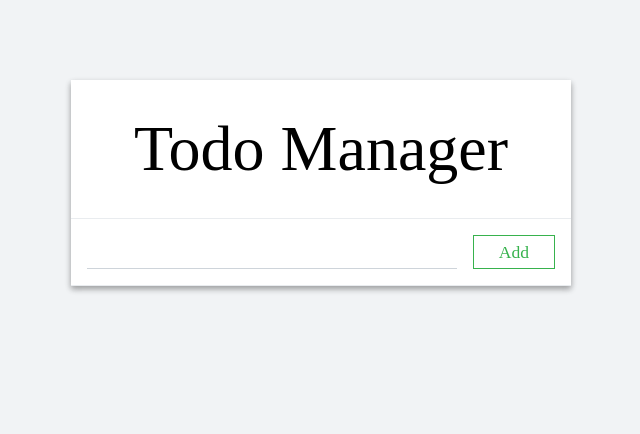
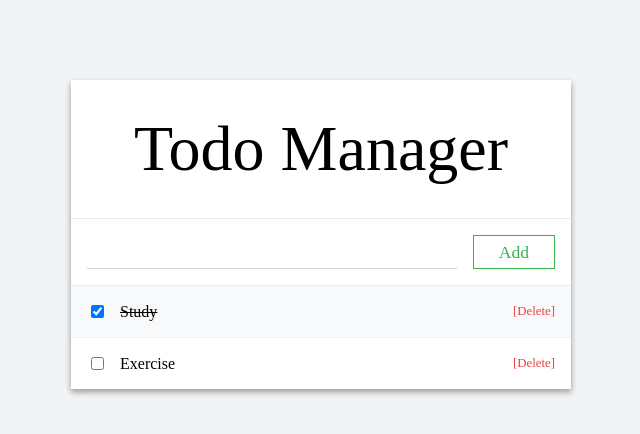
Before and after one commit to JEHYUNLIM/Todo-list-with-React, a React app: page / in a window 1280 px wide. Shown: the top 434 px of the page, without its empty margins (319-959 px from the left). Built offline with nearby package versions, Linux system fonts and the light colour scheme.

Commit message:
Add Todo Function update

```diff
--- a/src/components/App.js
+++ b/src/components/App.js
@@ -1,16 +1,60 @@
 import React, { Component } from 'react';
 import PageTemplate from './PageTemplate';
 import TodoInput from './TodoInput';
+import TodoList from './TodoList';
 
 class App extends Component {
+    state = {
+        input: '',
+        todos: [
+            {id:0, text: 'Study', done: true},
+            {id:1, text: 'Exercise', done: false}
+        ]
+    }
+
+    id = 1;
+    getId = () =>{
+        return ++this.id;
+    }
+
+    handleChange = (e) =>{
+        const {value} = e.target;
+        this.setState({
+            input: value
+        });
+    }
+
+    handleInsert = () =>{
+        const {todos, input} = this.state;
+
+        const newTodo = {
+            text: input,
+            done: false,
+            id: this.getId()
+        };
+
+        this.setState({
+            todos: [...todos, newTodo],
+            input: ''
+        });
+    }
+
     render(){
+        const {input, todos} = this.state;
+        const {
+            handleChange,
+            handleInsert
+        } = this;
+
+
         return (
             <div>
                 <PageTemplate>
-                    <TodoInput/>
+                    <TodoInput onChange={handleChange} onInsert={handleInsert} value={input}/>
+                    <TodoList todos={todos}/>
                 </PageTemplate>
             </div>
-        )
+        );
     }
 }
 
--- a/src/components/TodoItem/TodoItem.js
+++ b/src/components/TodoItem/TodoItem.js
@@ -0,0 +1,21 @@
+import React, { Component } from 'react';
+import styles from './TodoItem.scss';
+import classNames from 'classnames/bind';
+
+const cx = classNames.bind(styles);
+
+class TodoItem extends Component {
+  render(){
+    const {done, children, onToggle, onRemove } = this.props;
+
+    return (
+      <div className={cx('todo-item')} onClick={onToggle}>
+        <input className={cx('tick')} type="checkbox" checked={done} readOnly/>
+        <div className={cx('text', {done})}>{children}</div>
+        <div className={cx('delete')} onClick={onRemove}>[Delete]</div>
+      </div>
+    );
+  }
+}
+
+export default TodoItem;
--- /dev/null
+++ b/src/components/TodoItem/TodoItem.scss
@@ -0,0 +1,37 @@
+@import './../../styles/utils.scss';
+
+.todo-item{
+  padding: 1rem;
+  display: flex;
+  align-items: center;
+  cursor: pointer;
+  .tick{
+    margin-right: 1rem;
+  }
+  .text{
+    flex: 1;
+    word-break: break-all;
+    &.done{
+      text-decoration: line-through;
+    }
+  }
+  .delete{
+    margin-left: 1rem;
+    color: $oc-red-7;
+    font-size: 0.8rem;
+    &:hover{
+      color: $oc-red-5;
+      text-decoration: underline;
+    }
+  }
+  &:nth-child(odd){
+    background: $oc-gray-0;
+  }
+  &:hover{
+    background: $oc-gray-1;
+  }
+}
+
+.todo-item + .todo-item {
+  border-top: 1px solid $oc-gray-1;
+}
--- /dev/null
+++ b/src/components/TodoItem/index.js
@@ -0,0 +1 @@
+export { default } from './TodoItem';
--- /dev/null
+++ b/src/components/TodoList/TodoList.js
@@ -0,0 +1,25 @@
+import React, { Component } from 'react';
+import TodoItem from '../TodoItem';
+
+class TodoList extends Component {
+  render(){
+    const { todos } = this.props;
+    const todoList = todos.map(
+      todo=>(
+        <TodoItem
+          key={todo.id}
+          done={todo.done}>
+          {todo.text}
+        </TodoItem>
+      )
+    );
+
+    return (
+      <div>
+        {todoList}
+      </div>
+    );
+  }
+}
+
+export default TodoList;
--- /dev/null
+++ b/src/components/TodoList/index.js
@@ -0,0 +1 @@
+export {default} from './TodoList';
```
